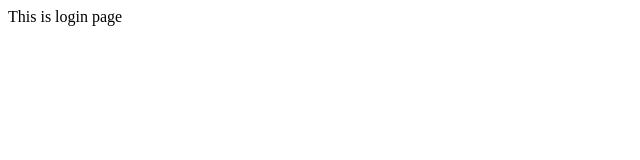
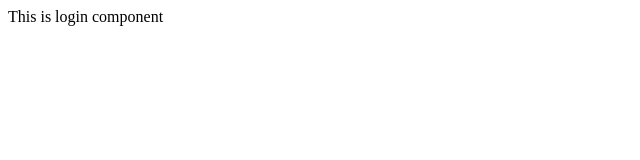
Before and after one commit to vcubevinodh/vcube_2025_12_30, a plain HTML site: page index.html in a window 1280 px wide. Shown: the full height of the page, 0-640 px from the left. Drawn offline with Linux system fonts and the light colour scheme.

Commit message:
This is login compoent

```diff
--- a/index.html
+++ b/index.html
@@ -6,6 +6,6 @@
     <title>Document</title>
 </head>
 <body>
-   This is login page
+   This is login component
 </body>
 </html>
```
